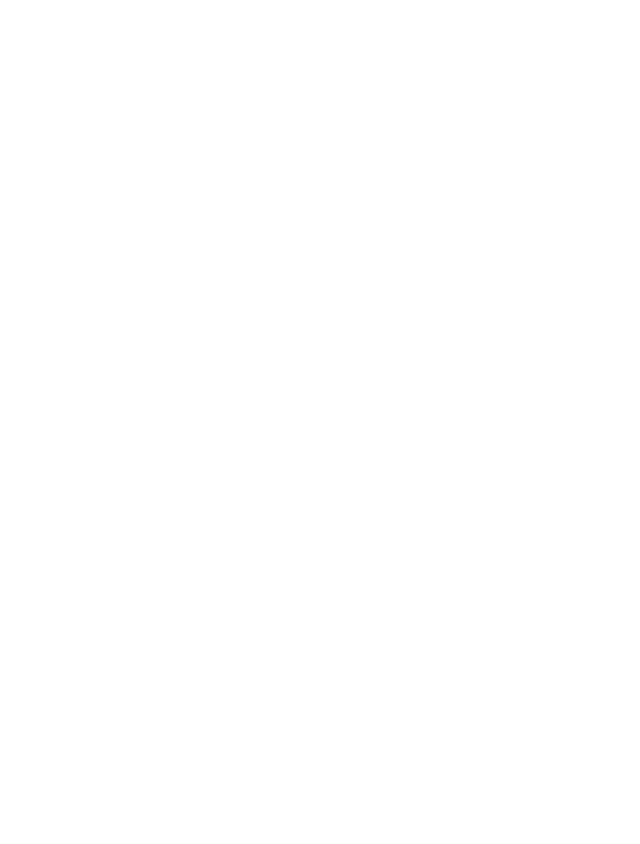
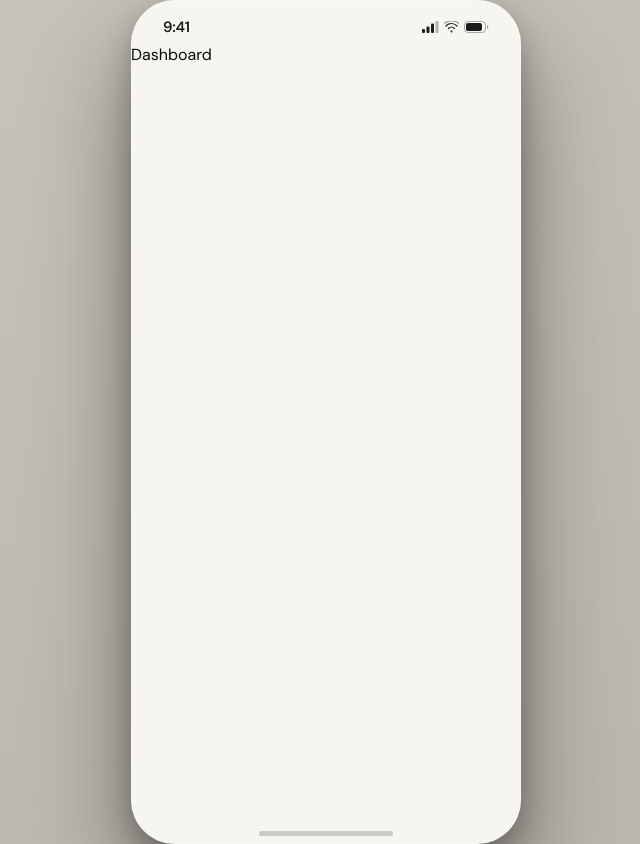
Before and after one commit to AndrewRazvan/SOEN357_Tandem, a React (Vite) app: page / in a window 1280 px wide. Shown: the whole page, without its empty margins (314-954 px from the left). Before the commit the page ends 800 px from the top, so only its background shows below. Built offline with nearby package versions, Linux system fonts and the light colour scheme.

Commit message:
feat: wire entry point, React Router, and mobile device shell

```diff
--- a/package.json
+++ b/package.json
@@ -26,6 +26,7 @@
     "react-day-picker": "^9.14.0",
     "react-dom": "^19.2.4",
     "react-resizable-panels": "^4.8.0",
+    "react-router-dom": "^7.13.2",
     "recharts": "^3.8.0",
     "shadcn": "^4.1.1",
     "sonner": "^2.0.7",
--- /dev/null
+++ b/src/app/App.tsx
@@ -0,0 +1,6 @@
+import { RouterProvider } from 'react-router';
+import { router } from './routes.tsx';
+
+export default function App() {
+  return <RouterProvider router={router} />;
+}
--- /dev/null
+++ b/src/app/components/Root.tsx
@@ -0,0 +1,65 @@
+import { Outlet } from 'react-router';
+import { AppProvider } from '../context/AppContext.tsx';
+
+function StatusBar() {
+  return (
+    <div className="hidden sm:flex items-center justify-between px-8 pt-4 pb-1 shrink-0">
+      <span style={{ fontSize: '15px', fontWeight: 600, color: '#1C1C1E', letterSpacing: '-0.3px' }}>
+        9:41
+      </span>
+      <div className="flex items-center gap-[5px]">
+        {/* Signal */}
+        <svg width="17" height="12" viewBox="0 0 17 12" fill="none">
+          <rect x="0" y="8" width="3" height="4" rx="1" fill="#1C1C1E" />
+          <rect x="4.5" y="5.5" width="3" height="6.5" rx="1" fill="#1C1C1E" />
+          <rect x="9" y="2.5" width="3" height="9.5" rx="1" fill="#1C1C1E" />
+          <rect x="13.5" y="0" width="3" height="12" rx="1" fill="#1C1C1E" opacity="0.3" />
+        </svg>
+        {/* WiFi */}
+        <svg width="15" height="12" viewBox="0 0 15 12" fill="none">
+          <path d="M7.5 9.5a1 1 0 110 2 1 1 0 010-2z" fill="#1C1C1E" />
+          <path d="M4.5 7.5C5.4 6.6 6.4 6 7.5 6s2.1.6 3 1.5" stroke="#1C1C1E" strokeWidth="1.2" strokeLinecap="round" />
+          <path d="M2 5C3.5 3.5 5.4 2.5 7.5 2.5S11.5 3.5 13 5" stroke="#1C1C1E" strokeWidth="1.2" strokeLinecap="round" />
+          <path d="M0 2.5C1.9.9 4.6 0 7.5 0s5.6.9 7.5 2.5" stroke="#1C1C1E" strokeWidth="1.2" strokeLinecap="round" opacity="0.4" />
+        </svg>
+        {/* Battery */}
+        <svg width="25" height="12" viewBox="0 0 25 12" fill="none">
+          <rect x="0.5" y="0.5" width="21" height="11" rx="3.5" stroke="#1C1C1E" strokeOpacity="0.35" />
+          <rect x="2" y="2" width="16" height="8" rx="2" fill="#1C1C1E" />
+          <path d="M23 4v4c.8-.4 1.3-1.1 1.3-2S23.8 4.4 23 4z" fill="#1C1C1E" fillOpacity="0.4" />
+        </svg>
+      </div>
+    </div>
+  );
+}
+
+export function Root() {
+  return (
+    <AppProvider>
+      <div
+        className="min-h-screen flex items-start sm:items-center justify-center"
+        style={{ background: 'linear-gradient(160deg, #C8C4BB 0%, #B8B5AC 100%)' }}
+      >
+        <div
+          className="relative w-full sm:w-[390px] min-h-screen sm:min-h-0 sm:h-[844px] flex flex-col sm:rounded-[44px] sm:overflow-hidden"
+          style={{
+            background: '#F7F5F0',
+            boxShadow: '0 48px 100px rgba(0,0,0,0.4), 0 12px 30px rgba(0,0,0,0.25), inset 0 0 0 1px rgba(255,255,255,0.3)',
+          }}
+        >
+          <StatusBar />
+          <div className="flex-1 overflow-y-auto overscroll-none" style={{ WebkitOverflowScrolling: 'touch' }}>
+            <Outlet />
+          </div>
+          {/* Home indicator */}
+          <div className="hidden sm:flex justify-center pb-2 pt-1 shrink-0">
+            <div
+              className="w-[134px] h-[5px] rounded-full"
+              style={{ background: 'rgba(28,28,30,0.2)' }}
+            />
+          </div>
+        </div>
+      </div>
+    </AppProvider>
+  );
+}
--- /dev/null
+++ b/src/app/context/AppContext.tsx
@@ -0,0 +1,186 @@
+import { createContext, useContext, useState } from 'react';
+import type { ReactNode } from 'react';
+
+export type User = 'alex' | 'jamie';
+
+export interface Task {
+  id: string;
+  name: string;
+  description?: string;
+  ratings: {
+    alex?: number;
+    jamie?: number;
+  };
+  agreedBurden?: number;
+  assignedTo?: User;
+  status: 'rating-alex' | 'rating-jamie' | 'reveal' | 'agreement' | 'assigned' | 'complete';
+  createdAt: string;
+}
+
+interface AppContextType {
+  currentUser: User;
+  tasks: Task[];
+  switchUser: (user: User) => void;
+  addTask: (name: string, description?: string) => string;
+  rateTask: (taskId: string, user: User, rating: number) => void;
+  assignTask: (taskId: string, assignedTo: User, agreedBurden: number) => void;
+  completeTask: (taskId: string) => void;
+  getTask: (taskId: string) => Task | undefined;
+  updateTaskStatus: (taskId: string, status: Task['status']) => void;
+}
+
+const AppContext = createContext<AppContextType | null>(null);
+
+const initialTasks: Task[] = [
+  {
+    id: '1',
+    name: 'Weekly groceries',
+    description: "Trader Joe's run — produce, staples, and snacks",
+    ratings: { alex: 3, jamie: 4 },
+    agreedBurden: 3,
+    assignedTo: 'alex',
+    status: 'assigned',
+    createdAt: '2026-03-29',
+  },
+  {
+    id: '2',
+    name: 'Deep clean bathroom',
+    description: 'Scrub, disinfect, and restock supplies',
+    ratings: { alex: 5, jamie: 3 },
+    agreedBurden: 4,
+    assignedTo: 'jamie',
+    status: 'assigned',
+    createdAt: '2026-03-28',
+  },
+  {
+    id: '3',
+    name: 'Schedule HVAC service',
+    description: 'Annual maintenance — need to book in advance',
+    ratings: { alex: 2, jamie: 3 },
+    agreedBurden: 2,
+    assignedTo: 'alex',
+    status: 'assigned',
+    createdAt: '2026-03-27',
+  },
+  {
+    id: '4',
+    name: 'Pay utility bills',
+    description: 'Electric and water for March',
+    ratings: { alex: 2, jamie: 2 },
+    agreedBurden: 2,
+    assignedTo: 'alex',
+    status: 'complete',
+    createdAt: '2026-03-25',
+  },
+  {
+    id: '5',
+    name: 'Take out recycling',
+    description: '',
+    ratings: { alex: 1, jamie: 1 },
+    agreedBurden: 1,
+    assignedTo: 'jamie',
+    status: 'complete',
+    createdAt: '2026-03-24',
+  },
+  {
+    id: '6',
+    name: 'Vacuum living room',
+    description: '',
+    ratings: { alex: 2, jamie: 3 },
+    agreedBurden: 3,
+    assignedTo: 'jamie',
+    status: 'complete',
+    createdAt: '2026-03-23',
+  },
+];
+
+export function AppProvider({ children }: { children: ReactNode }) {
+  const [currentUser, setCurrentUser] = useState<User>('alex');
+  const [tasks, setTasks] = useState<Task[]>(initialTasks);
+
+  const switchUser = (user: User) => setCurrentUser(user);
+
+  const addTask = (name: string, description?: string): string => {
+    const id = Date.now().toString();
+    const newTask: Task = {
+      id,
+      name,
+      description,
+      ratings: {},
+      status: 'rating-alex',
+      createdAt: new Date().toISOString().split('T')[0],
+    };
+    setTasks((prev) => [newTask, ...prev]);
+    return id;
+  };
+
+  const rateTask = (taskId: string, user: User, rating: number) => {
+    setTasks((prev) =>
+      prev.map((t) => {
+        if (t.id !== taskId) return t;
+        const updatedRatings = { ...t.ratings, [user]: rating };
+        const nextStatus: Task['status'] =
+          user === 'alex'
+            ? 'rating-jamie'
+            : t.ratings.alex !== undefined
+            ? 'reveal'
+            : 'rating-jamie';
+        return { ...t, ratings: updatedRatings, status: nextStatus };
+      })
+    );
+  };
+
+  const assignTask = (taskId: string, assignedTo: User, agreedBurden: number) => {
+    setTasks((prev) =>
+      prev.map((t) =>
+        t.id === taskId ? { ...t, assignedTo, agreedBurden, status: 'assigned' } : t
+      )
+    );
+  };
+
+  const completeTask = (taskId: string) => {
+    setTasks((prev) =>
+      prev.map((t) => (t.id === taskId ? { ...t, status: 'complete' } : t))
+    );
+  };
+
+  const getTask = (taskId: string) => tasks.find((t) => t.id === taskId);
+
+  const updateTaskStatus = (taskId: string, status: Task['status']) => {
+    setTasks((prev) =>
+      prev.map((t) => (t.id === taskId ? { ...t, status } : t))
+    );
+  };
+
+  return (
+    <AppContext.Provider
+      value={{
+        currentUser,
+        tasks,
+        switchUser,
+        addTask,
+        rateTask,
+        assignTask,
+        completeTask,
+        getTask,
+        updateTaskStatus,
+      }}
+    >
+      {children}
+    </AppContext.Provider>
+  );
+}
+
+export function useApp() {
+  const ctx = useContext(AppContext);
+  if (!ctx) throw new Error('useApp must be used within AppProvider');
+  return ctx;
+}
+
+export function getUserLabel(user: User): string {
+  return user === 'alex' ? 'Alex' : 'Jamie';
+}
+
+export function getOtherUser(user: User): User {
+  return user === 'alex' ? 'jamie' : 'alex';
+}
--- /dev/null
+++ b/src/app/pages/Agreement.tsx
@@ -0,0 +1,7 @@
+export function Agreement() {
+  return (
+    <div>
+      <h1>Agreement</h1>
+    </div>
+  );
+}
--- /dev/null
+++ b/src/app/pages/CreateTask.tsx
@@ -0,0 +1,7 @@
+export function CreateTask() {
+  return (
+    <div>
+      <h1>Create Task</h1>
+    </div>
+  );
+}
--- /dev/null
+++ b/src/app/pages/Dashboard.tsx
@@ -0,0 +1,7 @@
+export function Dashboard() {
+  return (
+    <div>
+      <h1>Dashboard</h1>
+    </div>
+  );
+}
--- /dev/null
+++ b/src/app/pages/PrivateRating.tsx
@@ -0,0 +1,7 @@
+export function PrivateRating() {
+  return (
+    <div>
+      <h1>Private Rating</h1>
+    </div>
+  );
+}
--- /dev/null
+++ b/src/app/pages/Reveal.tsx
@@ -0,0 +1,7 @@
+export function Reveal() {
+  return (
+    <div>
+      <h1>Reveal</h1>
+    </div>
+  );
+}
--- /dev/null
+++ b/src/app/pages/TaskDetail.tsx
@@ -0,0 +1,7 @@
+export function TaskDetail() {
+  return (
+    <div>
+      <h1>Task Detail</h1>
+    </div>
+  );
+}
--- /dev/null
+++ b/src/app/routes.tsx
@@ -0,0 +1,23 @@
+import { createBrowserRouter } from 'react-router';
+import { Root } from './components/Root.tsx';
+import { Dashboard } from './pages/Dashboard.tsx';
+import { CreateTask } from './pages/CreateTask.tsx';
+import { PrivateRating } from './pages/PrivateRating.tsx';
+import { Reveal } from './pages/Reveal.tsx';
+import { Agreement } from './pages/Agreement.tsx';
+import { TaskDetail } from './pages/TaskDetail.tsx';
+
+export const router = createBrowserRouter([
+  {
+    path: '/',
+    Component: Root,
+    children: [
+      { index: true, Component: Dashboard },
+      { path: 'create', Component: CreateTask },
+      { path: 'rate/:taskId/:user', Component: PrivateRating },
+      { path: 'reveal/:taskId', Component: Reveal },
+      { path: 'agree/:taskId', Component: Agreement },
+      { path: 'task/:taskId', Component: TaskDetail },
+    ],
+  },
+]);
--- a/src/main.tsx
+++ b/src/main.tsx
@@ -1,9 +1,5 @@
-import { StrictMode } from 'react'
-import { createRoot } from 'react-dom/client'
-import App from './App.tsx'
+import { createRoot } from "react-dom/client";
+import App from "./app/App.tsx";
+import "./styles/index.css";
 
-createRoot(document.getElementById('root')!).render(
-  <StrictMode>
-    <App />
-  </StrictMode>,
-)
+createRoot(document.getElementById("root")!).render(<App />);
```
Also changed, not shown: 1 other file (tests, documents, lock files or other folders).
